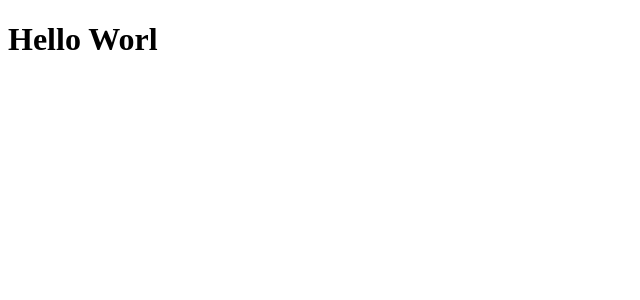
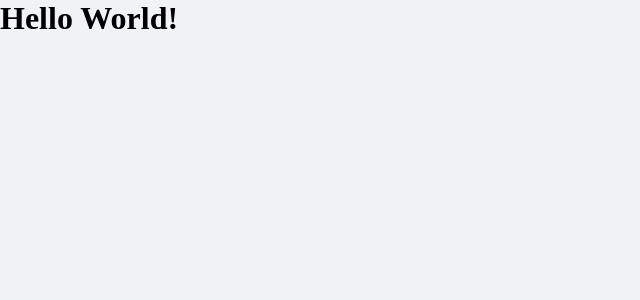
Before and after one commit to danielmartins04/ignite-chapter2-dtmoney, a React (Create React App) app: page / in a window 1280 px wide. Shown: the top 300 px of the page, without its empty margins (0-640 px from the left). Built offline with nearby package versions, Linux system fonts and the light colour scheme.

Commit message:
defining global styles

```diff
--- a/package.json
+++ b/package.json
@@ -6,6 +6,7 @@
     "react": "^17.0.2",
     "react-dom": "^17.0.2",
     "react-scripts": "4.0.3",
+    "styled-components": "^5.3.1",
     "web-vitals": "^1.0.1"
   },
   "devDependencies": {
@@ -16,6 +17,7 @@
     "@types/node": "^12.0.0",
     "@types/react": "^17.0.0",
     "@types/react-dom": "^17.0.0",
+    "@types/styled-components": "^5.1.14",
     "typescript": "^4.1.2"
   },
   "scripts": {
--- a/public/index.html
+++ b/public/index.html
@@ -3,7 +3,8 @@
   <head>
     <meta charset="utf-8" />
     <meta name="viewport" content="width=device-width, initial-scale=1" />
-        <title>dtmoney</title>
+    <link rel="short cut icon" href="favicon.png" type="image/png" />
+    <title>dtmoney</title>
   </head>
   <body>
     <noscript>You need to enable JavaScript to run this app.</noscript>
--- a/src/App.tsx
+++ b/src/App.tsx
@@ -1,7 +1,10 @@
+import { GlobalStyle } from "./styles/global";
+
 export function App() {
   return (
     <div className="App">
-      <h1>Hello Worl</h1>
+      <h1>Hello World!</h1>
+      <GlobalStyle />
     </div>
   );
 }
--- /dev/null
+++ b/src/styles/global.ts
@@ -0,0 +1,46 @@
+import { createGlobalStyle } from 'styled-components';
+
+export const GlobalStyle = createGlobalStyle`
+  :root {
+    --background: #f0f2f5;
+    --red: #e52ed4;
+    --blue: #5429cc;
+
+    --blue-light: #6933ff;
+
+    --text-title: #363f5f;
+    --text-body: #969cb3;
+
+    --shape: #ffffff;
+  }
+
+  * {
+    margin: 0;
+    padding: 0;
+    box-sizing: border-box;
+  }
+
+  html {
+    @media (max-width: 1000px) {
+      font-size: 93.75%;
+    }
+
+    @media (max-width: 720px) {
+      font-size: 87.5%;
+    }
+  }
+
+  body {
+    background: var(--background);
+    -webkit-font-smoothing: antialiased;
+  }
+
+  button {
+    cursor: pointer;
+  }
+
+  [disabled] {
+    opacity: 0.6;
+    cursor: not-allowed;
+  }
+`
```
Also changed, not shown: 1 other file (tests, documents, lock files or other folders).
